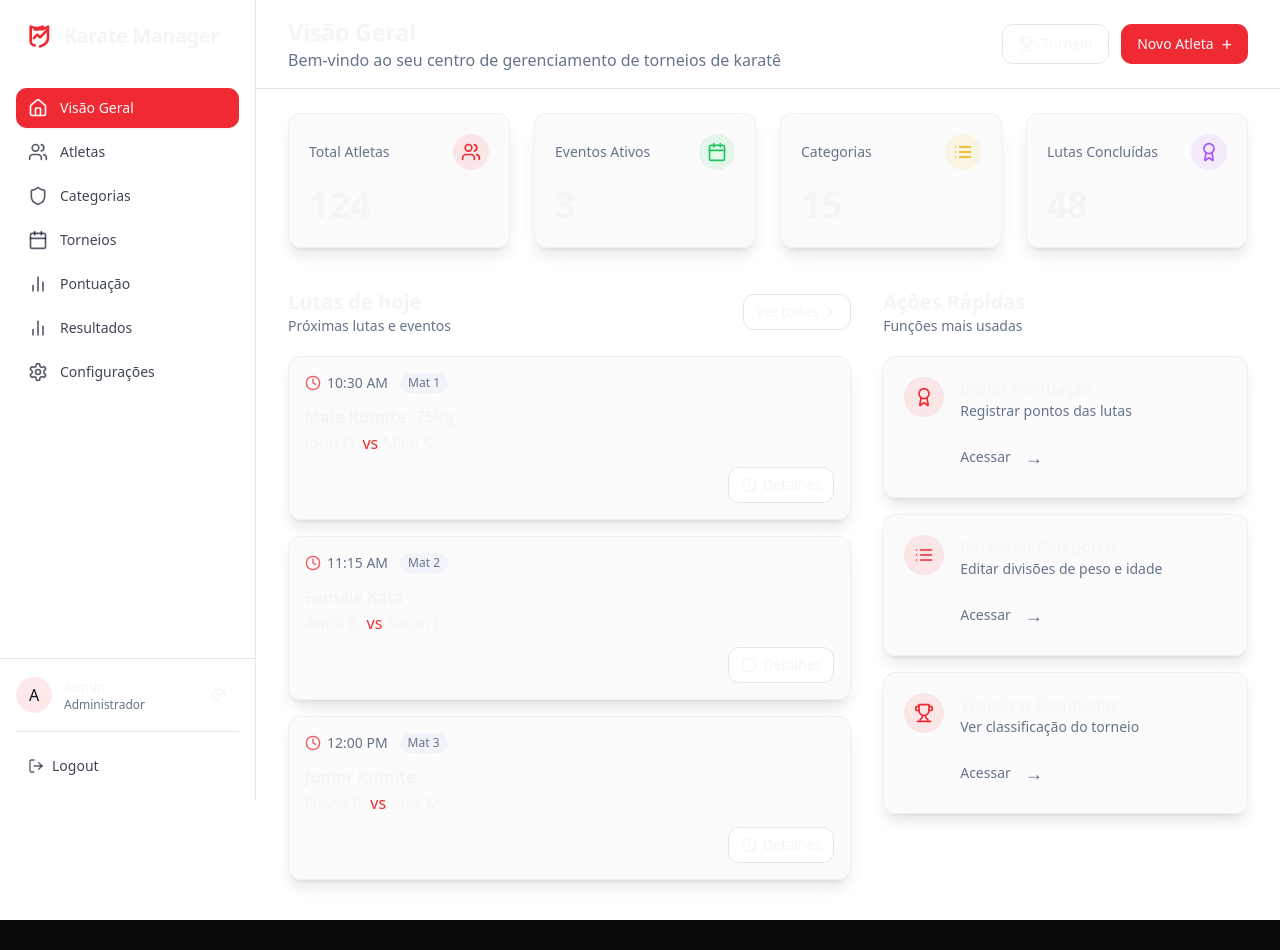
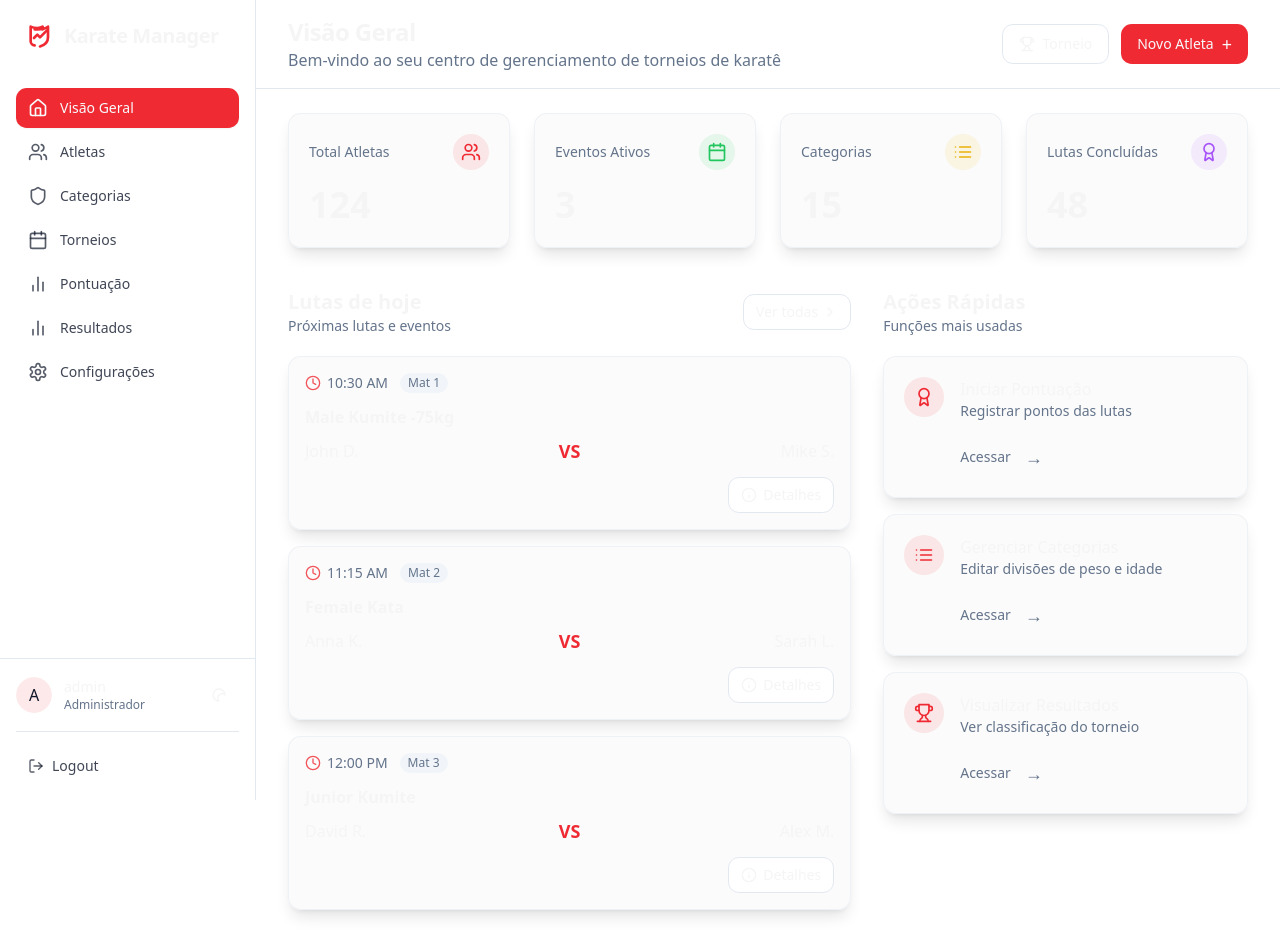
Before and after one commit to xaexae-ne-pae/sistema-karate-do-heiseikan, a React (Vite) app: page /dashboard in a window 1280 px wide. Before the commit the page ends 920 px from the top, so only its background shows below. Built offline with nearby package versions, Linux system fonts and the light colour scheme.

Commit message:
Update match card component
Updates the match card component to display player names with "VS" in the middle.

```diff
--- a/src/components/MatchCard.tsx
+++ b/src/components/MatchCard.tsx
@@ -22,9 +22,13 @@ export function MatchCard({ category, time, mat, player1, player2 }: MatchCardPr
       </div>
 
       <div className="mb-3">
-        <h3 className="font-semibold text-base mb-0.5">{category}</h3>
+        <h3 className="font-semibold text-base mb-2">{category}</h3>
         <div className="flex items-center justify-between">
-          <h4 className="text-base font-medium">{player1} <span className="text-primary">vs</span> {player2}</h4>
+          <div className="flex items-center justify-between w-full">
+            <div className="text-base font-medium text-left flex-1">{player1}</div>
+            <div className="mx-2 font-bold text-primary text-lg">VS</div>
+            <div className="text-base font-medium text-right flex-1">{player2}</div>
+          </div>
         </div>
       </div>
 
```
